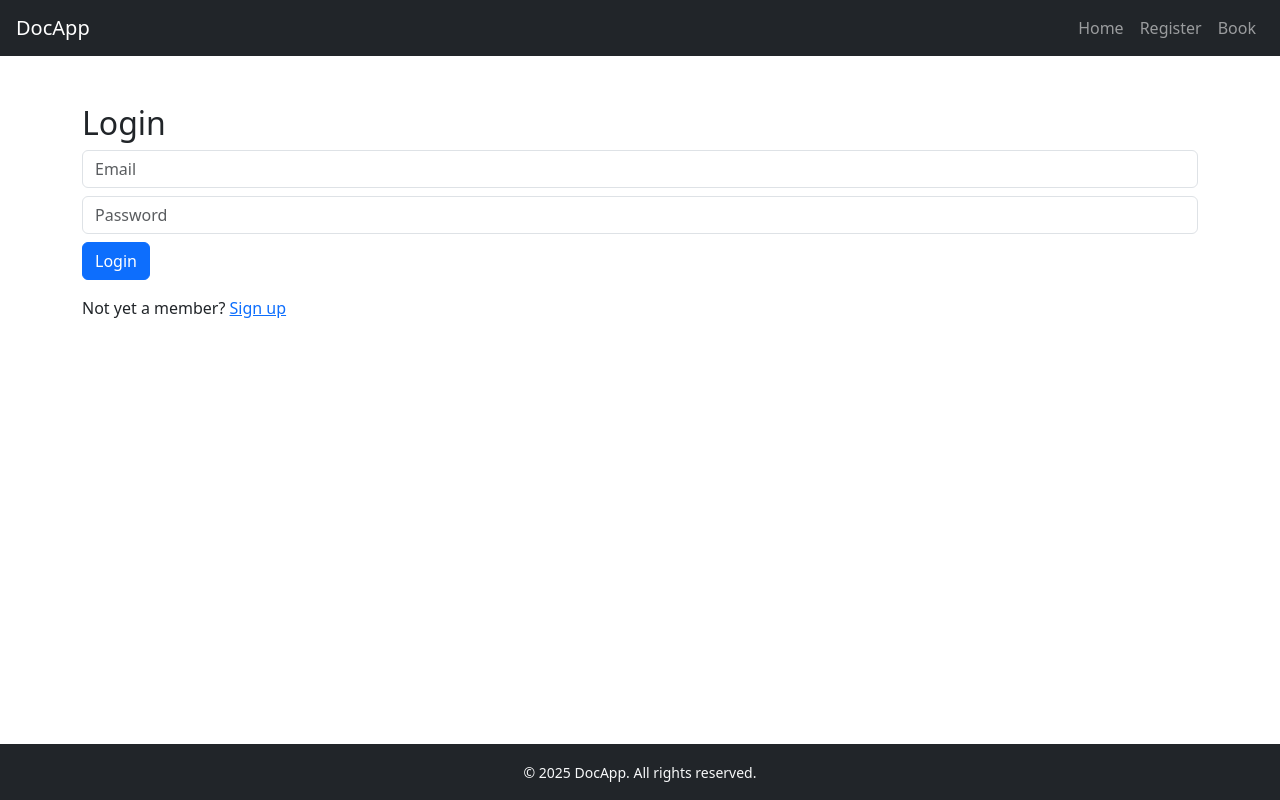
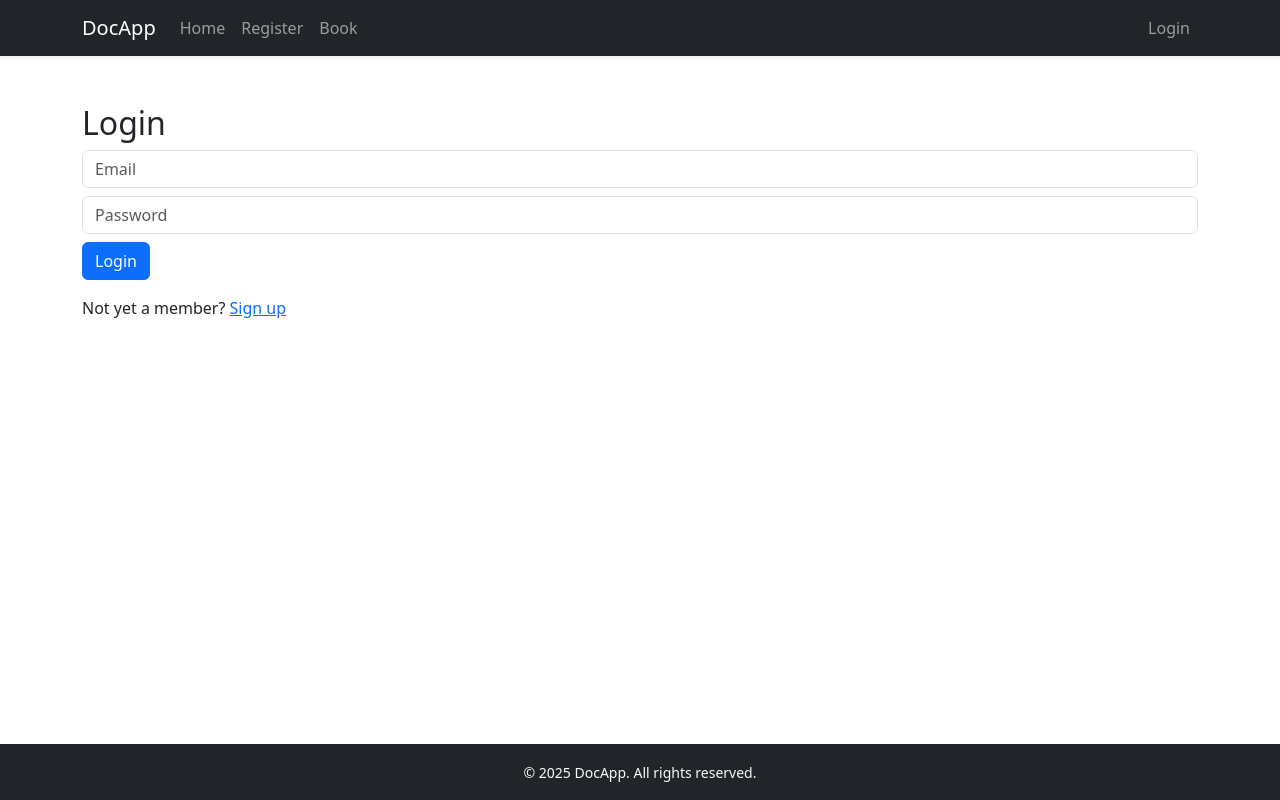
Before and after one commit to itfunda123/Doctor-Appointment-System, a React (Create React App) app in the folder frontend/: page /login in a window 1280 px wide. Built offline with nearby package versions, Linux system fonts and the light colour scheme.

Commit message:
more frontend updates

```diff
--- a/frontend/src/components/Navbar.js
+++ b/frontend/src/components/Navbar.js
@@ -1,8 +1,13 @@
 import { Link, useNavigate } from 'react-router-dom';
+import { useEffect, useState } from 'react';
 
 function Navbar() {
   const navigate = useNavigate();
-  const user = JSON.parse(localStorage.getItem('user'));
+  const [user, setUser] = useState(null);
+
+  useEffect(() => {
+    setUser(JSON.parse(localStorage.getItem('user')));
+  }, []);
 
   const handleLogout = () => {
     localStorage.removeItem('token');
@@ -11,21 +16,50 @@ function Navbar() {
   };
 
   return (
-    <nav className="navbar navbar-expand navbar-dark bg-dark px-3">
-      <Link to="/" className="navbar-brand">DocApp</Link>
+    <nav className="navbar navbar-expand-lg navbar-dark bg-dark shadow-sm">
+      <div className="container">
+        <Link className="navbar-brand" to="/">DocApp</Link>
+        <button className="navbar-toggler" type="button" data-bs-toggle="collapse" data-bs-target="#navbarNav">
+          <span className="navbar-toggler-icon"></span>
+        </button>
 
-      {/* Right-aligned nav items */}
-      <div className="navbar-nav ms-auto">
-        <Link to="/" className="nav-link">Home</Link>
-        <Link to="/register" className="nav-link">Register</Link>
-        <Link to="/book" className="nav-link">Book</Link>
-        {user && (
-          <>
-            <Link to="/appointments" className="nav-link">View Appointments</Link>
-            <span className="nav-link disabled">Hello, {user.name}</span>
-            <button className="btn btn-link nav-link" onClick={handleLogout}>Logout</button>
-          </>
-        )}
+        <div className="collapse navbar-collapse" id="navbarNav">
+          <ul className="navbar-nav me-auto">
+            <li className="nav-item">
+              <Link to="/" className="nav-link">Home</Link>
+            </li>
+            <li className="nav-item">
+              <Link to="/register" className="nav-link">Register</Link>
+            </li>
+            <li className="nav-item">
+              <Link to="/book" className="nav-link">Book</Link>
+            </li>
+            {user && (
+              <li className="nav-item">
+                <Link to="/appointments" className="nav-link">Appointments</Link>
+              </li>
+            )}
+          </ul>
+
+          {user ? (
+            <ul className="navbar-nav">
+              <li className="nav-item dropdown">
+                <span className="nav-link dropdown-toggle" role="button" data-bs-toggle="dropdown">
+                  Hello, {user.name}
+                </span>
+                <ul className="dropdown-menu dropdown-menu-end">
+                  <li><button className="dropdown-item" onClick={handleLogout}>Logout</button></li>
+                </ul>
+              </li>
+            </ul>
+          ) : (
+            <ul className="navbar-nav">
+              <li className="nav-item">
+                <Link to="/login" className="nav-link">Login</Link>
+              </li>
+            </ul>
+          )}
+        </div>
       </div>
     </nav>
   );
--- /dev/null
+++ b/frontend/src/pages/ViewAppointments.js
@@ -0,0 +1,59 @@
+import React, { useEffect, useState } from 'react';
+import axios from 'axios';
+import { useNavigate } from 'react-router-dom';
+
+function ViewAppointments() {
+  const [appointments, setAppointments] = useState([]);
+  const navigate = useNavigate();
+  const user = JSON.parse(localStorage.getItem('user'));
+
+  useEffect(() => {
+    if (!user) {
+      alert('Please login to view appointments');
+      navigate('/login');
+      return;
+    }
+
+    axios.get('http://localhost:5000/api/appointments')
+      .then((res) => {
+        const userAppointments = res.data.filter(
+          (appt) => appt.patientId._id === user._id
+        );
+        setAppointments(userAppointments);
+      })
+      .catch((err) => {
+        console.error(err);
+        alert('Failed to fetch appointments');
+      });
+  }, [user, navigate]);
+
+  return (
+    <div className="container mt-5">
+      <h2>Your Appointments</h2>
+      {appointments.length === 0 ? (
+        <p>No appointments found.</p>
+      ) : (
+        <table className="table table-bordered mt-3">
+          <thead className="thead-dark">
+            <tr>
+              <th>Doctor</th>
+              <th>Date & Time</th>
+              <th>Status</th>
+            </tr>
+          </thead>
+          <tbody>
+            {appointments.map((appt) => (
+              <tr key={appt._id}>
+                <td>{appt.doctorId.name}</td>
+                <td>{new Date(appt.date).toLocaleString()}</td>
+                <td>{appt.status}</td>
+              </tr>
+            ))}
+          </tbody>
+        </table>
+      )}
+    </div>
+  );
+}
+
+export default ViewAppointments;
```
